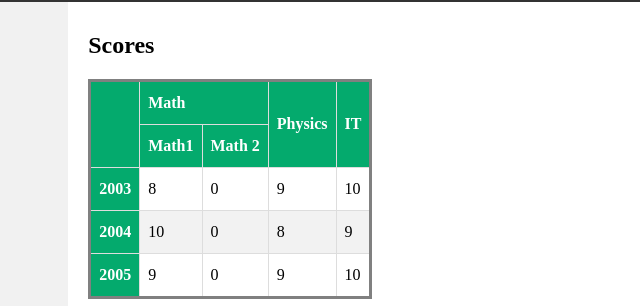
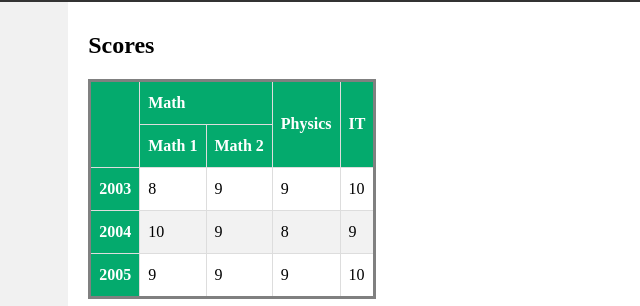
Before and after one commit to hoang-ama/hoang-ama.github.io, a plain HTML site: page index.html in a window 1280 px wide. Shown: the part 249-555 px from the top of the page, 335-975 px from the left. Drawn offline with Linux system fonts and the light colour scheme.

Commit message:
update Math 2
update math 2 scores

```diff
--- a/index.html
+++ b/index.html
@@ -51,27 +51,27 @@
                     <Th rowspan="2">IT</Th>
                 </tr>
                 <tr>
-                    <th>Math1</th>
+                    <th>Math 1</th>
                     <th>Math 2</th>
                 </tr>
                 <tr>
                     <th>2003</th>
                     <td>8</td>
-                    <td>0</td>
+                    <td>9</td>
                     <td>9</td>
                     <td>10</td>
                 </tr>
                 <tr>
                     <th>2004</th>
                     <td>10</td>
-                    <td>0</td>
+                    <td>9</td>
                     <td>8</td>
                     <td>9</td>
                 </tr>
                 <tr>
                     <th>2005</th>
                     <td>9</td>
-                    <td>0</td>
+                    <td>9</td>
                     <td>9</td>
                     <td>10</td>
                 </tr>
```
